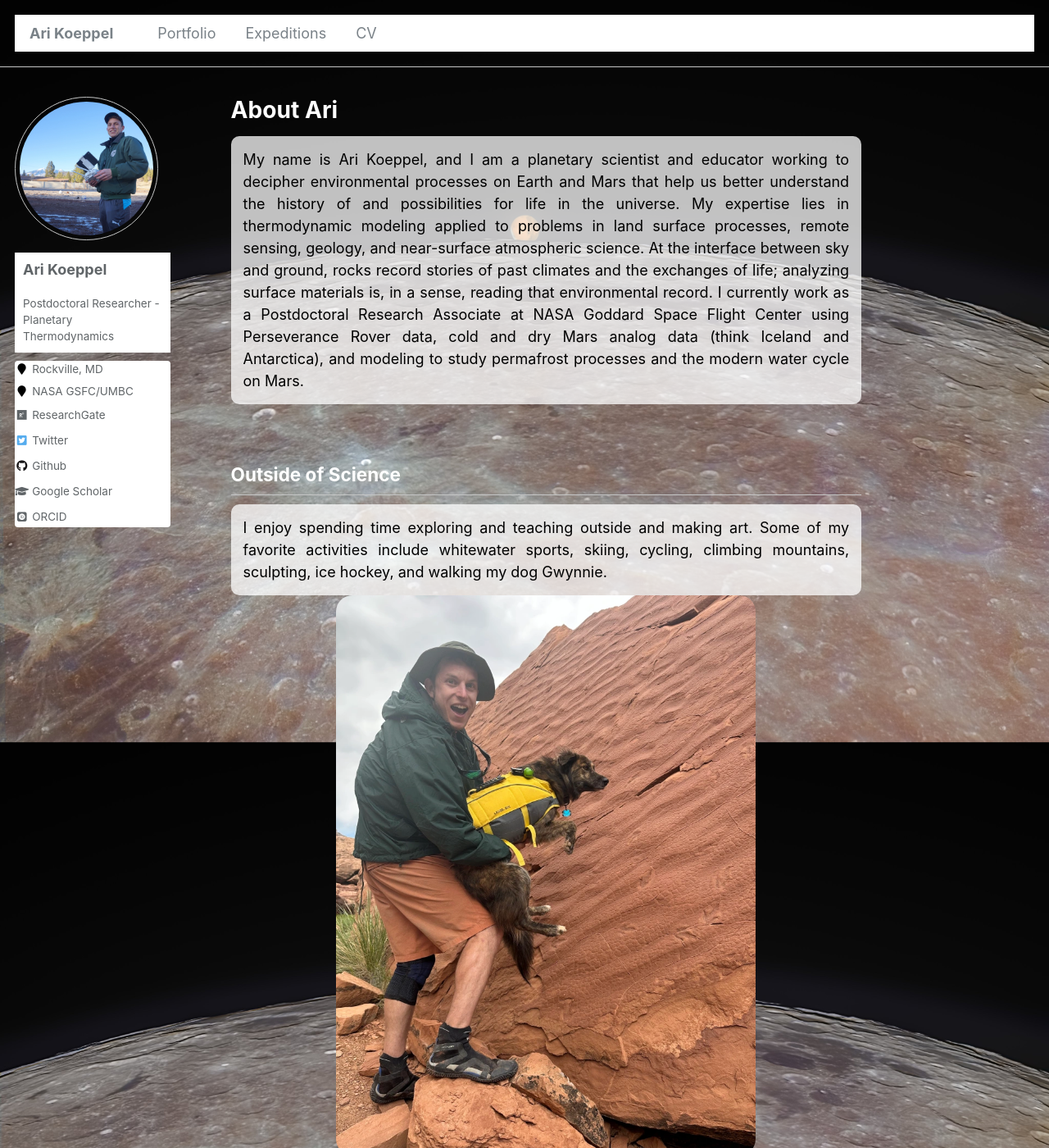
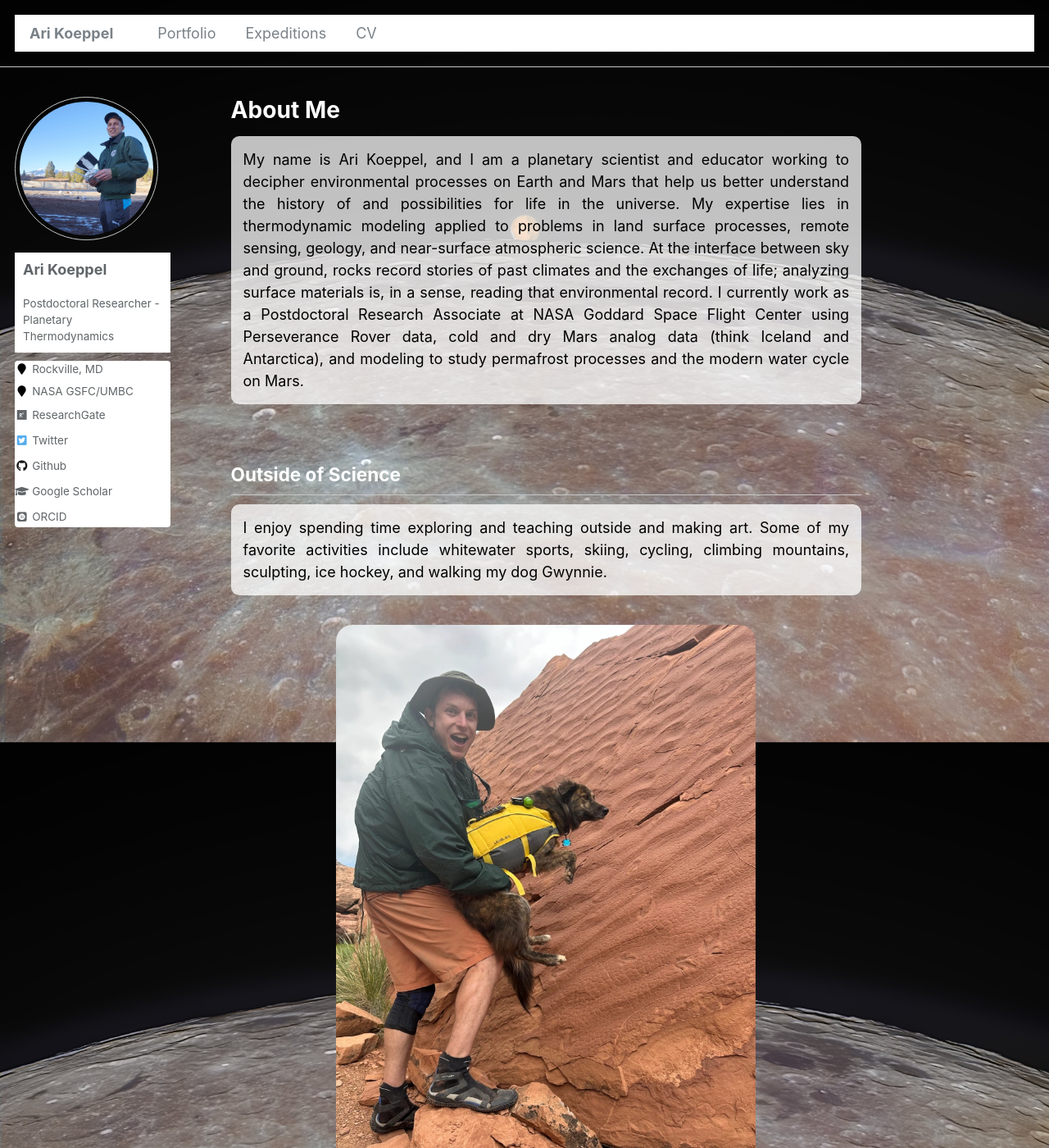
Before and after one commit to ahdkoeppel/ahdkoeppel.github.io, a Jekyll site: the page built from _pages/about.md, in a window 1280 px wide and 1400 px high. Shown: the whole window at 82% size. Built offline with Jekyll 4.4.1, drawn with Linux system fonts in a browser that asks for light colours; some web fonts are replaced.

Commit message:
figure update

```diff
--- a/_pages/about.md
+++ b/_pages/about.md
@@ -7,7 +7,7 @@ redirect_from:
   - /about.html
 
 ---
-<h1 style="text-align: justify;color:White;">About Ari</h1>
+<h1 style="text-align: justify;color:White;">About Me</h1>
 
 <style>
 body {
@@ -22,5 +22,7 @@ body {
 
 <h2 style="text-align: justify;color:White;">Outside of Science</h2>
 <div style="text-align: justify;background-color:rgba(255, 255, 255, 0.75);color:Black;padding:15px;border-radius: 10px;"> I enjoy spending time exploring and teaching outside and making art. Some of my favorite activities include whitewater sports, skiing, cycling, climbing mountains, sculpting, ice hockey, and walking my dog Gwynnie.</div>
- <img src="/images/img_7343.png" alt="Ari, Gwynnie and dino tracks" style="width:512px;height:683px;border-radius: 20px;margin-left: auto;margin-right: auto;display: block;">
-<br style="color:White;margin-left: auto;margin-right: auto;display: block;"><i>Gwynnie the dinosaur with footprints in Slickrock Canyon, CO</i></br>
+<figure>
+  <img src="/images/img_7343.png" alt="Ari, Gwynnie and dino tracks" style="width:512px;height:683px;border-radius: 20px;margin-left: auto;margin-right: auto;display: block;">
+  <figcaption style="color:White;margin-left: auto;margin-right: auto;"><i>Gwynnie the dinosaur with footprints in Slickrock Canyon, CO</i></figcaption>
+</figure>
```
